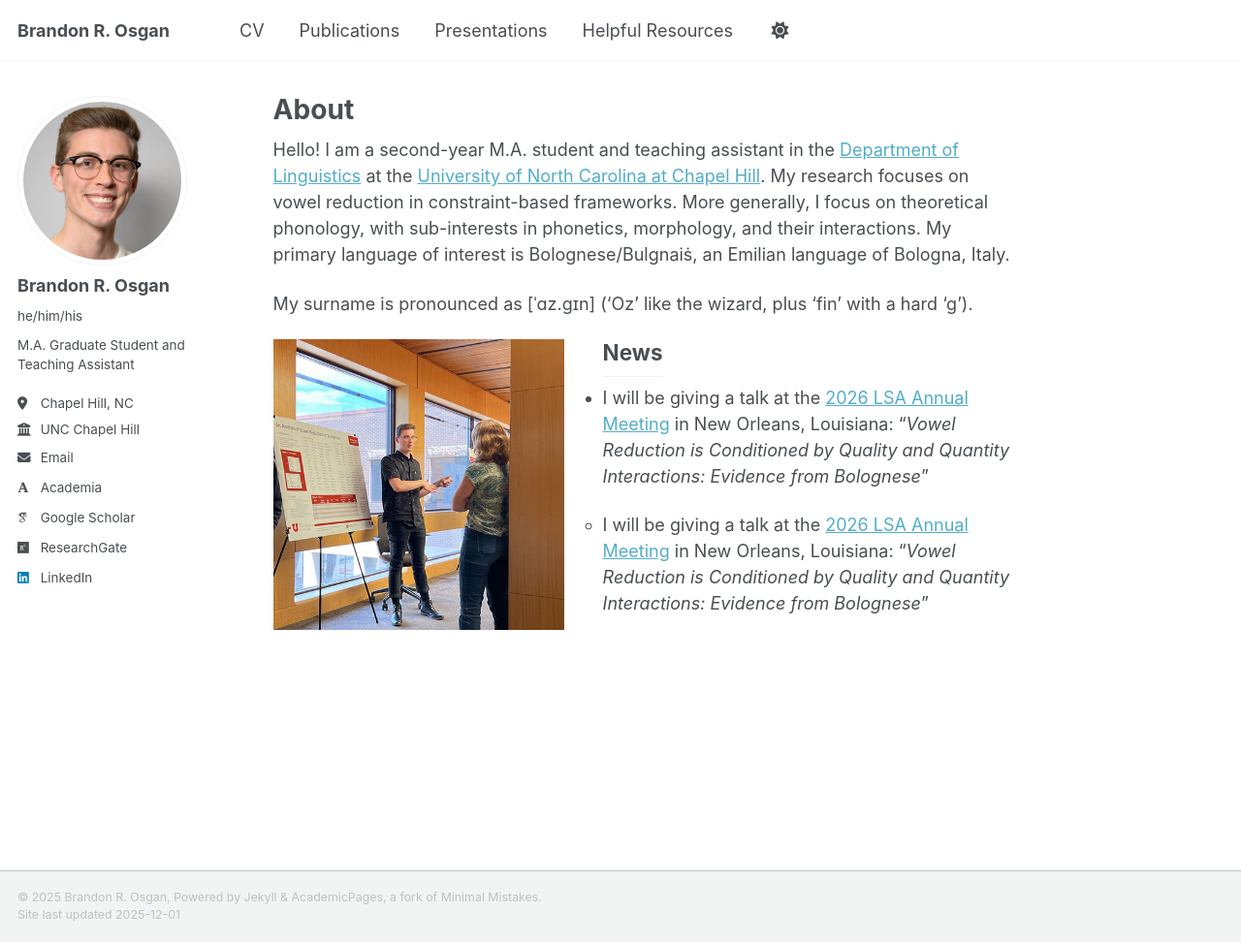
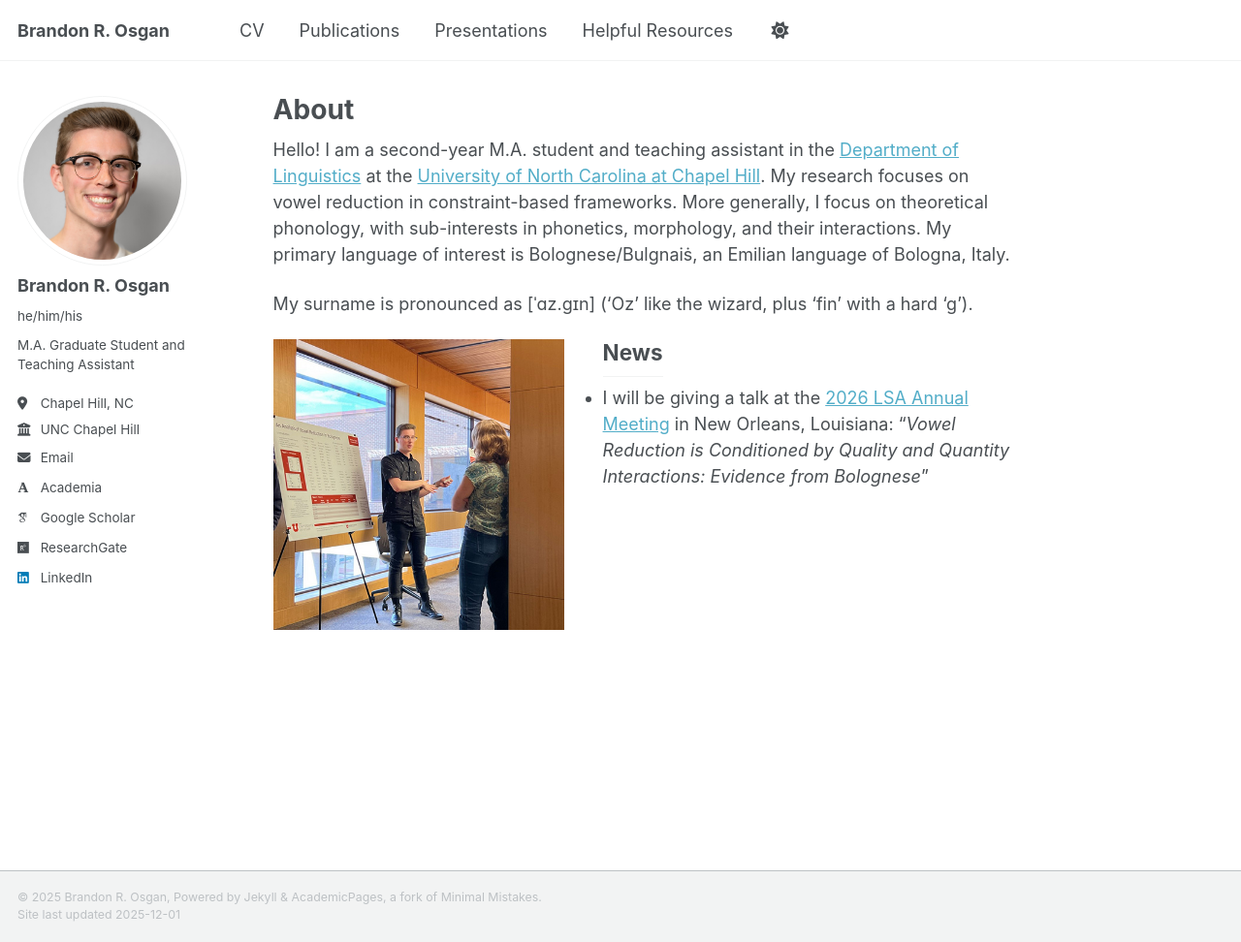
Before and after one commit to bosgan/bosgan.github.io, a Jekyll site: the page built from _pages/about.md, in a window 1280 px wide and 972 px high. Shown: the whole window at 97% size. Built offline with Jekyll 4.4.1, drawn with Linux system fonts in a browser that asks for light colours; some web fonts are replaced; a script that is not in the unit is left out.

Commit message:
Update about.md

```diff
--- a/_pages/about.md
+++ b/_pages/about.md
@@ -16,6 +16,3 @@ My surname is pronounced as [ˈɑz.gɪn] ('Oz' like the wizard, plus 'fin' with
 
 * I will be giving a talk at the [2026 LSA Annual Meeting](https://web.cvent.com/event/d453188a-a321-46d4-b57e-79d5067e6521/summary) in New Orleans, Louisiana: "_Vowel Reduction is Conditioned by Quality and Quantity
 Interactions: Evidence from Bolognese_"
-
-  * I will be giving a talk at the [2026 LSA Annual Meeting](https://web.cvent.com/event/d453188a-a321-46d4-b57e-79d5067e6521/summary) in New Orleans, Louisiana: "_Vowel Reduction is Conditioned by Quality and Quantity
-Interactions: Evidence from Bolognese_"
```
